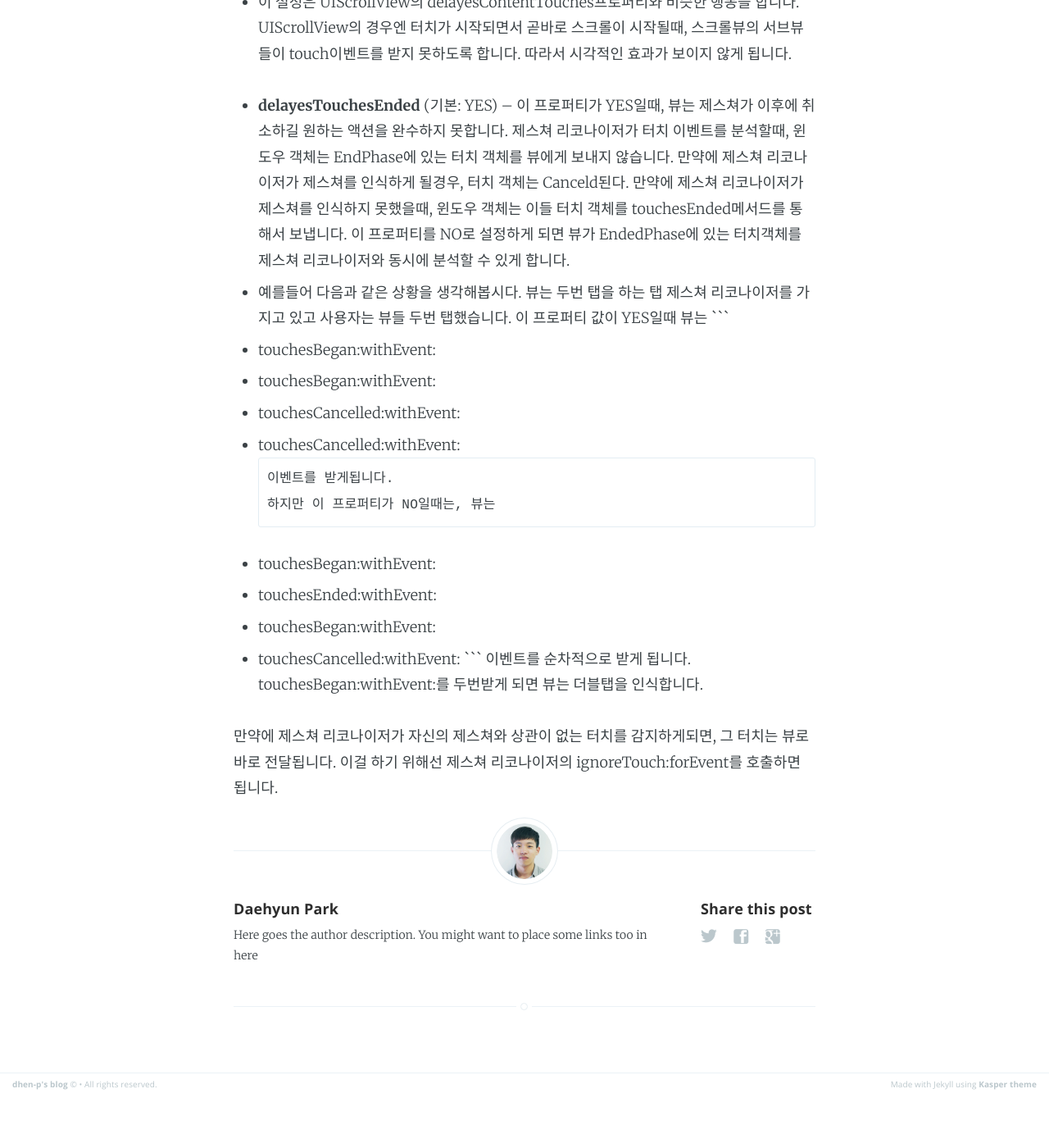
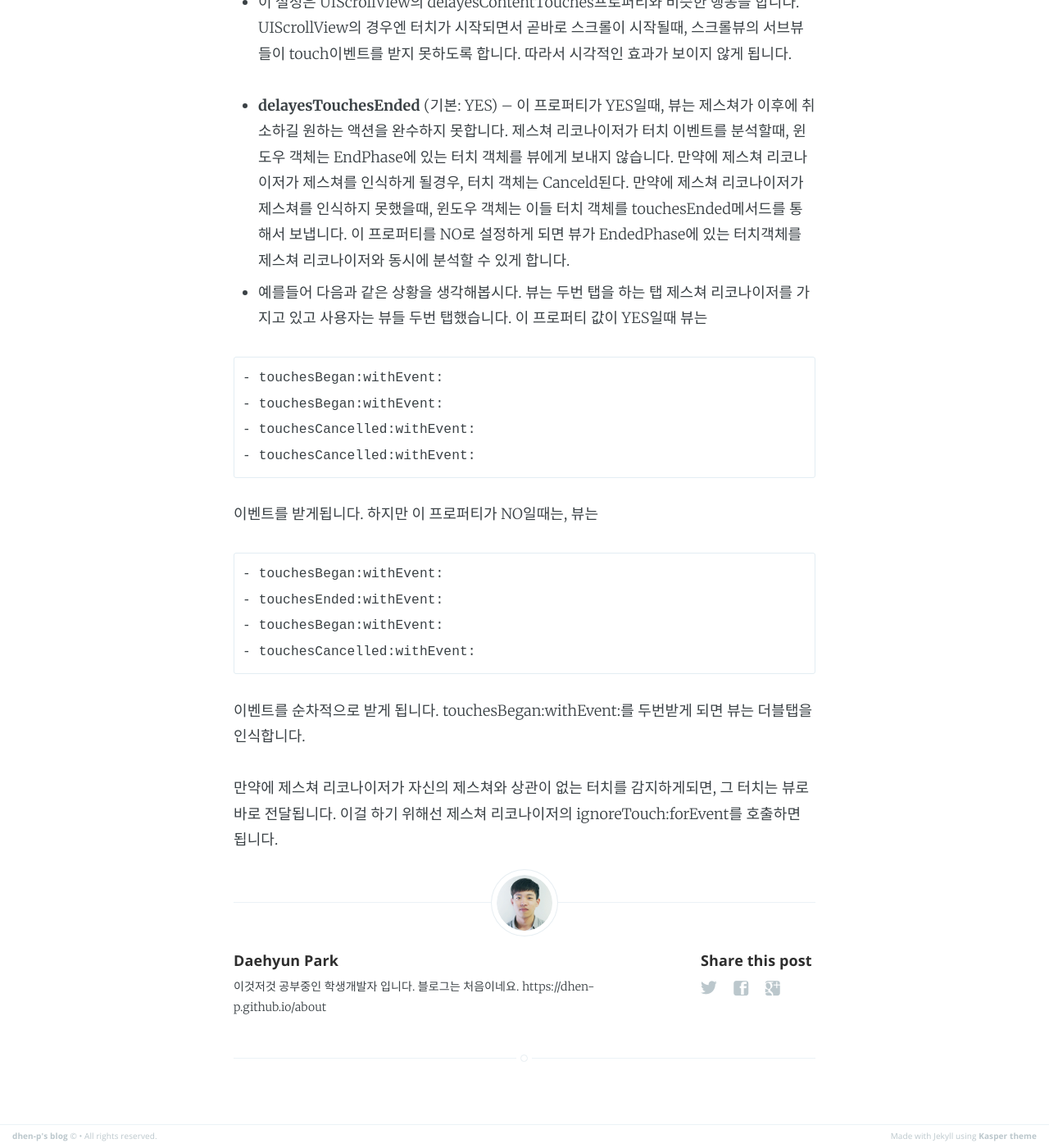
Before and after one commit to dhen-p/dhen-p.github.io, a Jekyll site: the page built from _posts/2016-07-17-gesture-recognizer-ko.markdown, in a window 1280 px wide and 1400 px high, scrolled down 6818 px. Shown: the whole window at 82% size. Built offline with Jekyll 4.4.1, drawn with Linux system fonts in a browser that asks for light colours; before the commit the page ends 8155 px from its top, so only the background shows below that.

Commit message:
sitebaseUrl 변경

````diff
--- a/_config.yml
+++ b/_config.yml
@@ -6,7 +6,7 @@
   and development
 
 email: dhp0102@gmail.com
-baseurl: "" # the subpath of your site, e.g. /blog/
+baseurl: "/" # the subpath of your site, e.g. /blog/
 
 domain_name: 'http://dhen-p.github.io'
 github_username:  dhen-p
@@ -29,3 +29,6 @@
 # Details for the RSS feed generator
 url: "http://dhen-p.github.io" # the base hostname & protocol for your site
 author: Daehyun Park
+author_description: >
+  이것저것 공부중인 학생개발자 입니다.
+  블로그는 처음이네요. https://dhen-p.github.io/about
--- a/_layouts/post.html
+++ b/_layouts/post.html
@@ -72,7 +72,7 @@
                     <h4> {{ site.author }} </h4>
                     <!-- Author Bio -->
                     <p>
-                        Here goes the author description. You might want to place some links too in here
+                        {{ site.author_description }}
                     </p>
                 </section>
             {% endif %}
--- a/_posts/2016-07-17-gesture-recognizer-ko.markdown
+++ b/_posts/2016-07-17-gesture-recognizer-ko.markdown
@@ -96,6 +96,7 @@
 
 - **delayesTouchesEnded** (기본: YES) -- 이 프로퍼티가 YES일때, 뷰는 제스쳐가 이후에 취소하길 원하는 액션을 완수하지 못합니다. 제스쳐 리코나이저가 터치 이벤트를 분석할때, 윈도우 객체는 EndPhase에 있는 터치 객체를 뷰에게 보내지 않습니다. 만약에 제스쳐 리코나이저가 제스쳐를 인식하게 될경우, 터치 객체는 Canceld된다. 만약에 제스쳐 리코나이저가 제스쳐를 인식하지 못했을때, 윈도우 객체는 이들 터치 객체를 touchesEnded메서드를 통해서 보냅니다. 이 프로퍼티를 NO로 설정하게 되면 뷰가 EndedPhase에 있는 터치객체를 제스쳐 리코나이저와 동시에 분석할 수 있게 합니다.
 - 예를들어 다음과 같은 상황을 생각해봅시다. 뷰는 두번 탭을 하는 탭 제스쳐 리코나이저를 가지고 있고 사용자는 뷰들 두번 탭했습니다. 이 프로퍼티 값이 YES일때 뷰는
+
 ```
 - touchesBegan:withEvent:
 - touchesBegan:withEvent:
@@ -104,6 +105,7 @@
 ```
 이벤트를 받게됩니다.
 하지만 이 프로퍼티가 NO일때는, 뷰는
+
 ```
 - touchesBegan:withEvent:
 - touchesEnded:withEvent:
````
